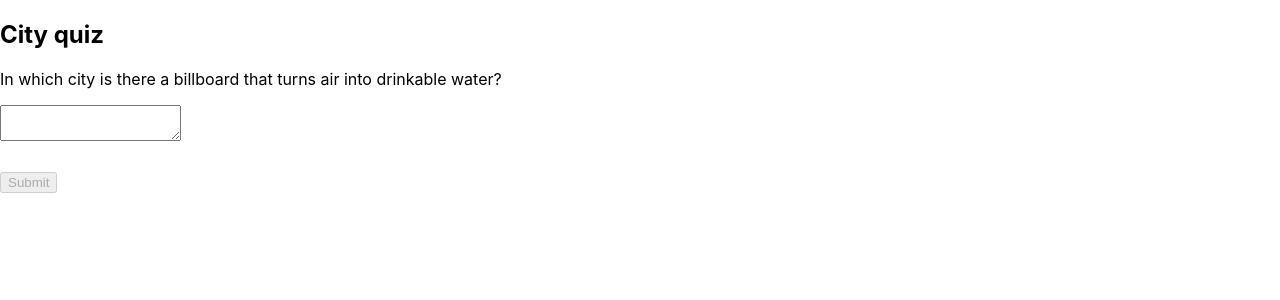
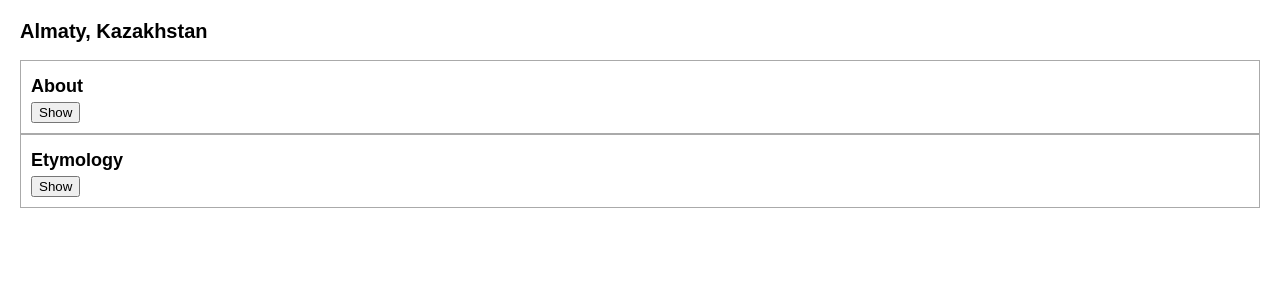
Before and after one commit to UALR-FrontEndWebDevelopmentCourse/react-examples, a React (Create React App) app: page / in a window 1280 px wide. Shown: the top 300 px of the page. Built offline with nearby package versions, Linux system fonts and the light colour scheme.

Commit message:
According and Panel components created

```diff
--- a/src/App.js
+++ b/src/App.js
@@ -1,9 +1,9 @@
-import FullForm from "./Components/FullForm";
+import Accordion from "./Components/Accordion";
 
 export default function App() {
     return (
         <div>
-            <FullForm/>
+            <Accordion/>
         </div>
     );
 }
--- /dev/null
+++ b/src/Components/Accordion.js
@@ -0,0 +1,35 @@
+import {useState} from 'react';
+
+function Panel({title, children}) {
+    const [isActive, setIsActive] = useState(false);
+    return (
+        <section className="panel">
+            <h3>{title}</h3>
+            {isActive ? (
+                <p>{children}</p>
+            ) : (
+                <button onClick={() => setIsActive(true)}>
+                    Show
+                </button>
+            )}
+        </section>
+    );
+}
+
+export default function Accordion() {
+    return (
+        <>
+            <h2>Almaty, Kazakhstan</h2>
+            <Panel title="About">
+                With a population of about 2 million, Almaty is Kazakhstan's largest city. From 1929 to 1997, it was its
+                capital city.
+            </Panel>
+            <Panel title="Etymology">
+                The name comes from <span lang="kk-KZ">алма</span>, the Kazakh word for "apple" and is often translated
+                as "full of apples". In fact, the region surrounding Almaty is thought to be the ancestral home of the
+                apple, and the wild <i lang="la">Malus sieversii</i> is considered a likely candidate for the ancestor
+                of the modern domestic apple.
+            </Panel>
+        </>
+    );
+}
--- a/src/index.css
+++ b/src/index.css
@@ -36,3 +36,57 @@ img {
 }
 
 label, textarea { margin-bottom: 10px; display: block; }
+
+* {
+    box-sizing: border-box;
+}
+
+body {
+    font-family: sans-serif;
+    margin: 20px;
+    padding: 0;
+}
+
+h1 {
+    margin-top: 0;
+    font-size: 22px;
+}
+
+h2 {
+    margin-top: 0;
+    font-size: 20px;
+}
+
+h3 {
+    margin-top: 0;
+    font-size: 18px;
+}
+
+h4 {
+    margin-top: 0;
+    font-size: 16px;
+}
+
+h5 {
+    margin-top: 0;
+    font-size: 14px;
+}
+
+h6 {
+    margin-top: 0;
+    font-size: 12px;
+}
+
+code {
+    font-size: 1.2em;
+}
+
+ul {
+    padding-left: 20px;
+}
+
+h3, p { margin: 5px 0px; }
+.panel {
+    padding: 10px;
+    border: 1px solid #aaa;
+}
```
